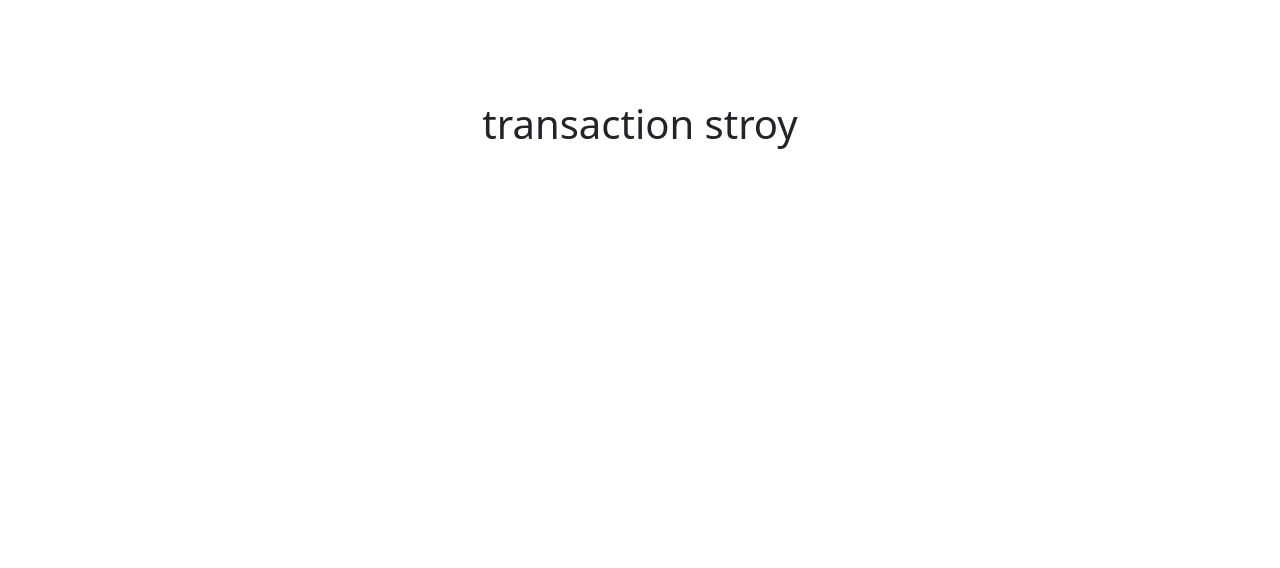
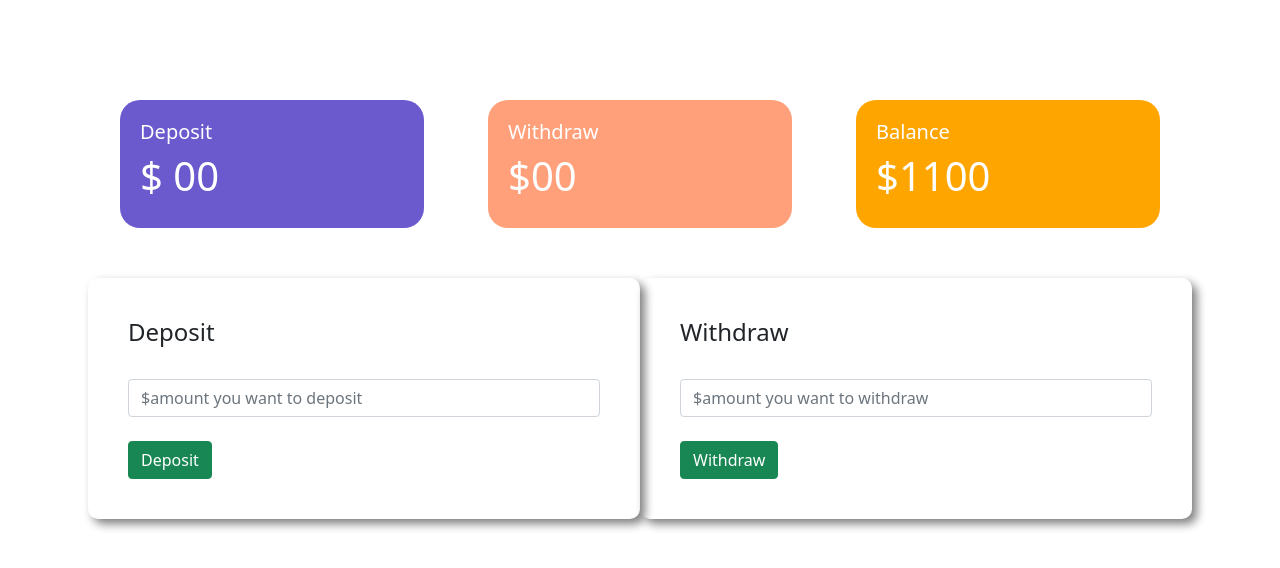
Before and after one commit to nibir-code/pioneer-bank, a plain HTML site: page index.html in a window 1280 px wide. Both pictures are taken after a click on the button "Enter". Drawn offline with nearby package versions, Linux system fonts and the light colour scheme.

Commit message:
added bank deposit

```diff
--- a/index.html
+++ b/index.html
@@ -26,9 +26,54 @@
       </div>
      </div>
      <div id="transaction-area">
-          <h1>transaction stroy</h1>
+          <div class="row">
+               <div class="col-md-4">
+                   <div class=" deposit status">
+                    <h5>Deposit</h5>
+                    <h1>$ <span id="currentDeposit">00</span></h1>
+                   </div>
+
+               </div>
+               <div class="col-md-4 ">
+                    <div class="withdraw status">
+                    <h5>Withdraw</h5>
+                    <h1>$<span id="currentWithdraw">00</span></h1>
+                    </div>
+
+               </div>
+
+               <div class="col-md-4 ">
+                    <div class="balance status">
+                    <h5>Balance</h5>
+                    <h1>$<span id="currentBalance">1100</span></h1>
+                    </div>
+
+               </div>
+
+
+
+          </div>
+          <div class="row ">
+               <div class="col-md-6 submit-area">
+                    <h4>Deposit</h4>
+                    <br>
+                    <input type="text" placeholder="$amount you want to deposit" class="form-control" id="depositAmount">
+                    <br>
+                    <button class="btn btn-success" id="deposit">Deposit</button>
+
+               </div>
+               <div class="col-md-6 submit-area">
+                    <h4>Withdraw</h4>
+                    <br>
+                    <input type="text" placeholder="$amount you want to withdraw" class="form-control"id="WithdrawAmount">
+                    <br>
+                    <button class="btn btn-success" id="addWithdraw">Withdraw</button>
+
+               </div>
+          </div>
      </div>
      <script>
+          //login event handler
           const loginButton = document.getElementById("login");
           loginButton.addEventListener("click",function(){
                const loginArea= document.getElementById("login-area");
@@ -36,6 +81,52 @@
                const transactionArea = document.getElementById("transaction-area")
                transactionArea.style.display="block";
           } )
+          //deposit button event handler
+          const depositButton = document.getElementById("deposit");
+          depositButton.addEventListener("click",function(){
+          const depositNumber = getInputNumber("depositAmount");
+
+
+               updateSpanText("currentDeposit",depositNumber)
+               updateSpanText("currentBalance",depositNumber)
+
+               document.getElementById("depositAmount").value="";
+
+          })
+          //withdraw button event handler
+
+          const withdrawButton = document.getElementById("addWithdraw");
+          withdrawButton.addEventListener("click",function(){
+               const WithdrawNumber = getInputNumber("WithdrawAmount");
+
+               updateSpanText("currentWithdraw",WithdrawNumber)
+               updateSpanText("currentBalance",-1 * WithdrawNumber)
+
+               document.getElementById("WithdrawAmount").value="";
+
+
+     })
+
+          function getInputNumber(id){
+               const amount = document.getElementById(id).value;
+               const amountNumber = parseFloat(amount);
+               return amountNumber;
+
+          }
+
+
+
+          function updateSpanText(id , depositNumber){
+          const current = document.getElementById(id).innerHTML;
+          const currentNumber =parseFloat(current);
+          const totalAmount = depositNumber + currentNumber;
+          document.getElementById(id).innerHTML=totalAmount;
+
+
+          }
+
+
+
      </script>
 </body>
 </html>
--- a/style.css
+++ b/style.css
@@ -3,11 +3,31 @@ body {
 }
 .submit-area {
   margin-top: 50px;
-  padding: 50px;
+  padding: 40px;
   border-radius: 10px;
   box-shadow: 5px 5px 10px gray;
 }
 #transaction-area{
-     text-align: center;
+
      display: none;
 }
+
+.deposit{
+
+     background-color: slateblue;
+}
+.withdraw{
+
+     background-color: lightsalmon;
+
+}
+.balance{
+
+     background-color:orange;
+}
+.status{
+     margin: 0 20px;
+     border-radius: 20px;
+     color: white;
+     padding: 20px;
+}
```
